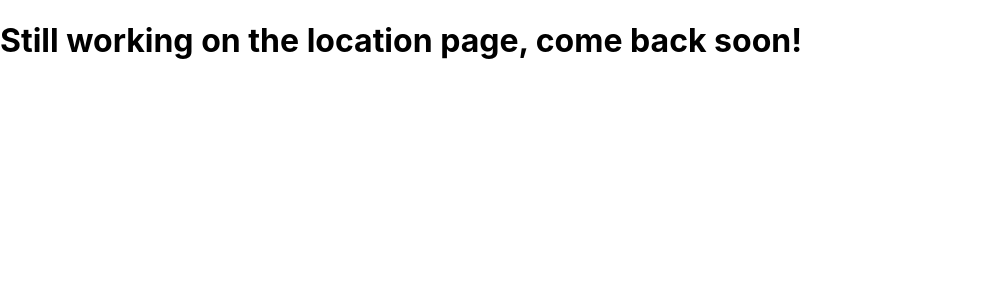
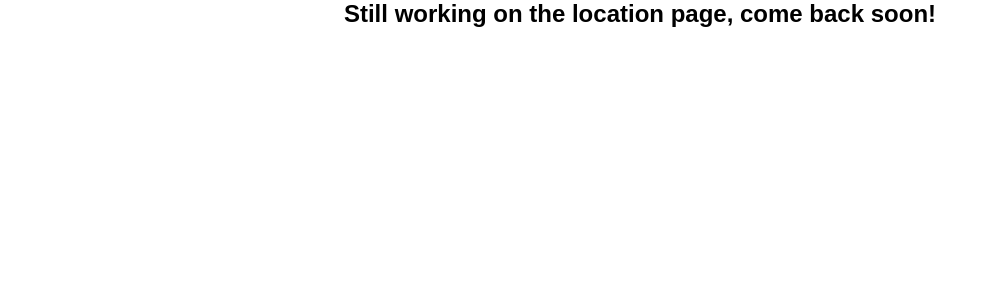
Before and after one commit to weu2/app, a React (Create React App) app in the folder frontend/: page /location in a window 1280 px wide. Shown: the top 300 px of the page, without its empty margins (0-996 px from the left). Built offline with nearby package versions, Linux system fonts and the light colour scheme.

Commit message:
delete weird repeat code

```diff
--- a/frontend/src/App.css
+++ b/frontend/src/App.css
@@ -75,3 +75,15 @@
 		transform: rotateX(360deg) rotateY(360deg) rotateZ(360deg);
 	}
 }
+
+.header {
+    padding: 0px;
+    margin: 0px;
+    font-family: Arial, Helvetica, sans-serif;
+    font-size: x-large;
+    font-weight: bold;
+}
+
+.header-centre {
+    text-align: center;
+}
--- /dev/null
+++ b/frontend/src/Components/Header.jsx
@@ -0,0 +1,11 @@
+import React from 'react';
+import '../App.css';
+
+function Header(props) {
+
+	return (
+		<div className={props.centre === "true" ? "header header-centre" : "header"}>{props.text}</div>
+	);
+}
+
+export default Header;
--- a/frontend/src/pages/404.css
+++ /dev/null
@@ -1,10 +0,0 @@
-.NoPage {
-	align-items: center;
-	display: block;
-	display: flex;
-	flex-direction: column;
-	font-size: 5vw;
-	justify-content: center;
-	min-height: 100vh;
-	text-align: center;
-}
--- a/frontend/src/pages/404.jsx
+++ b/frontend/src/pages/404.jsx
@@ -1,10 +1,11 @@
-import "./404.css";
+import Header from "../Components/Header";
 
 function NoPage() {
 	return (
-		<div className="NoPage">
-			404: Page not found :(
-		</div>
+		<Header
+			text="404: Page not found :("
+			centre="true"
+			/>
 	);
 }
 
--- a/frontend/src/pages/LocationTest.jsx
+++ b/frontend/src/pages/LocationTest.jsx
@@ -1,11 +1,12 @@
 import React from "react";
-import './LocationTest.css';
+import Header from "../Components/Header";
 
 function LocationTest() {
 	return (
-		<div>
-			<h1>Still working on the location page, come back soon!</h1>
-		</div>
+		<Header
+			text="Still working on the location page, come back soon!"
+			centre="true"
+			/>
 	);
 }
 
--- a/frontend/src/pages/LoginTest.jsx
+++ b/frontend/src/pages/LoginTest.jsx
@@ -1,11 +1,12 @@
 import React from "react";
-import './LoginTest.css';
+import Header from "../Components/Header";
 
 function LoginTest() {
 	return (
-		<div>
-			<h1>Still working on the login page, come back soon!</h1>
-		</div>
+		<Header
+			text="Still working on the login page, come back soon!"
+			centre="true"
+			/>
 	);
 }
 
```
Also changed, not shown: frontend/src/pages/LocationTest.css (deleted), frontend/src/pages/LoginTest.css (deleted).
